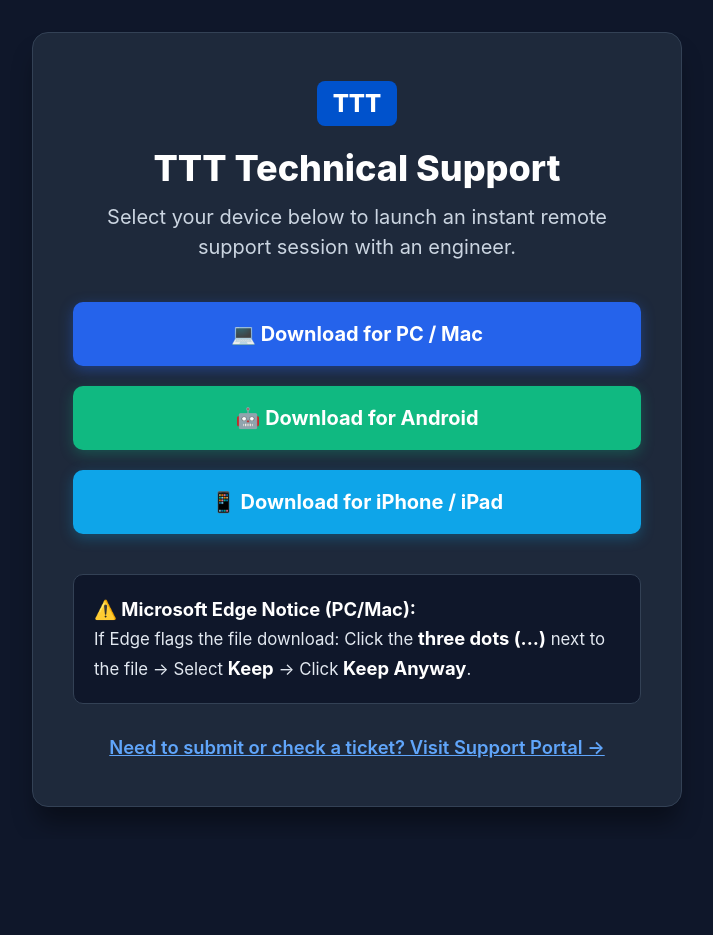
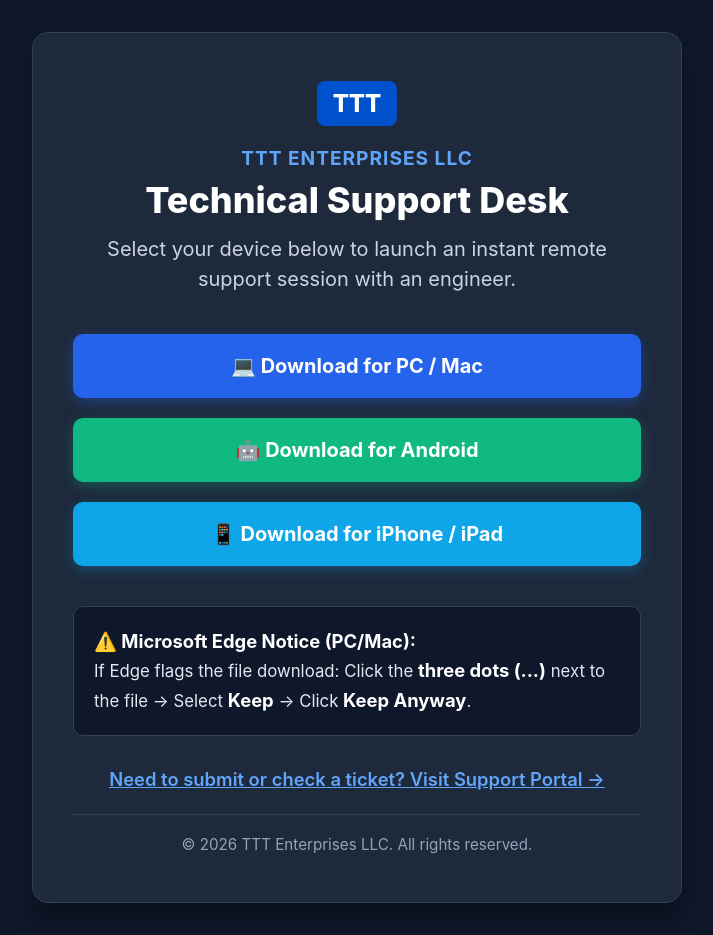
Before and after one commit to WhiteWolf5566/ttthelpdesk-landing, a plain HTML site: page index.html in a window 1280 px wide. Shown: the whole page, without its empty margins (283-996 px from the left). Before the commit the page ends 839 px from the top, so only its background shows below. Drawn offline with Linux system fonts and the light colour scheme.

Commit message:
Revise index.html for TTT Enterprises LLC support page
Updated the HTML structure and styles for the TTT Enterprises LLC support page. Changed title, added company name, and included copyright notice.

```diff
--- a/index.html
+++ b/index.html
@@ -3,7 +3,7 @@
 <head>
   <meta charset="UTF-8">
   <meta name="viewport" content="width=device-width, initial-scale=1.0">
-  <title>TTT Helpdesk | Remote Assistance</title>
+  <title>TTT Enterprises LLC | Remote Support</title>
   <style>
     * {
       box-sizing: border-box;
@@ -39,6 +39,14 @@
       padding: 8px 16px;
       border-radius: 8px;
       margin-bottom: 1.25rem;
+    }
+    .company-name {
+      font-size: 1.2rem;
+      font-weight: 700;
+      color: #60a5fa;
+      text-transform: uppercase;
+      letter-spacing: 0.05em;
+      margin-bottom: 0.5rem;
     }
     h1 {
       font-size: 2.25rem;
@@ -113,9 +121,16 @@
       font-size: 1.15rem;
       font-weight: 600;
       text-decoration: underline;
+      margin-bottom: 1.5rem;
     }
     .portal-link:hover {
       color: #93c5fd !important;
+    }
+    .copyright {
+      font-size: 0.95rem;
+      color: #94a3b8;
+      border-top: 1px solid #334155;
+      padding-top: 1.25rem;
     }
   </style>
 </head>
@@ -123,7 +138,8 @@
 
   <div class="card">
     <div class="badge">TTT</div>
-    <h1>TTT Technical Support</h1>
+    <div class="company-name">TTT Enterprises LLC</div>
+    <h1>Technical Support Desk</h1>
     <p class="subtitle">Select your device below to launch an instant remote support session with an engineer.</p>
 
     <div class="button-group">
@@ -151,6 +167,10 @@
     <a href="https://support.ttthelpdesk.com" class="portal-link">
       Need to submit or check a ticket? Visit Support Portal &rarr;
     </a>
+
+    <div class="copyright">
+      &copy; 2026 TTT Enterprises LLC. All rights reserved.
+    </div>
   </div>
 
 </body>
```
